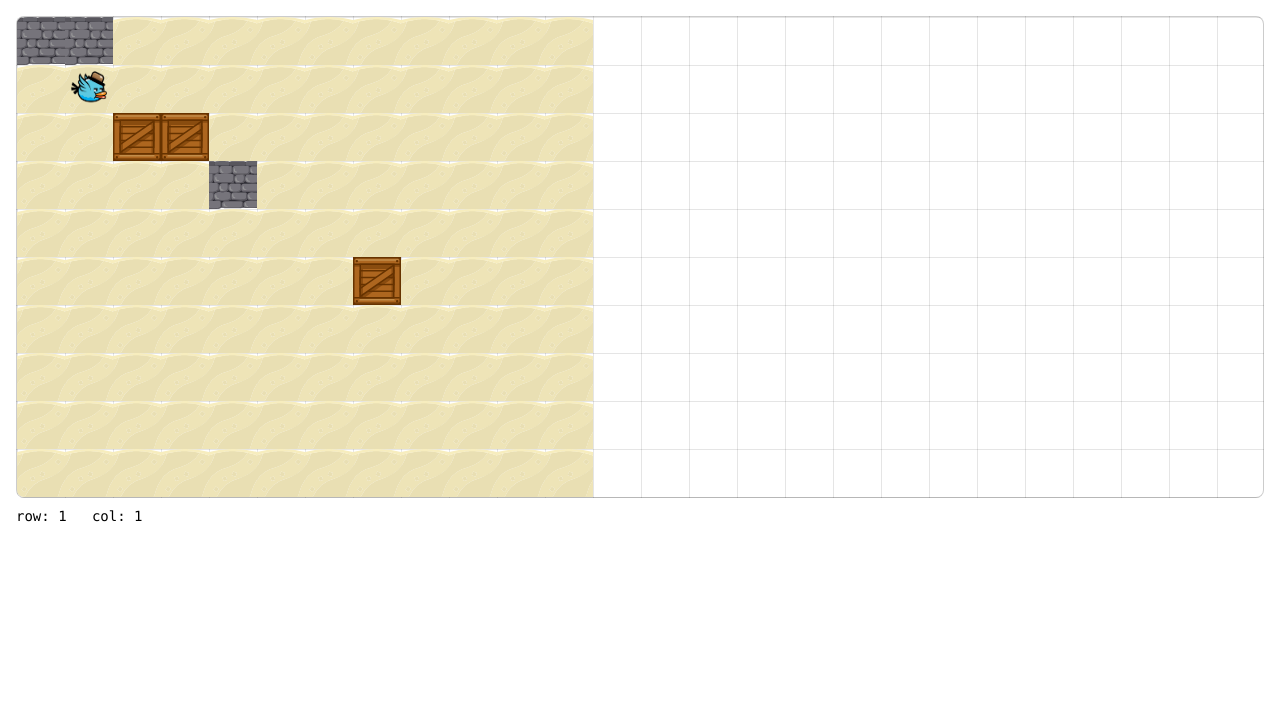
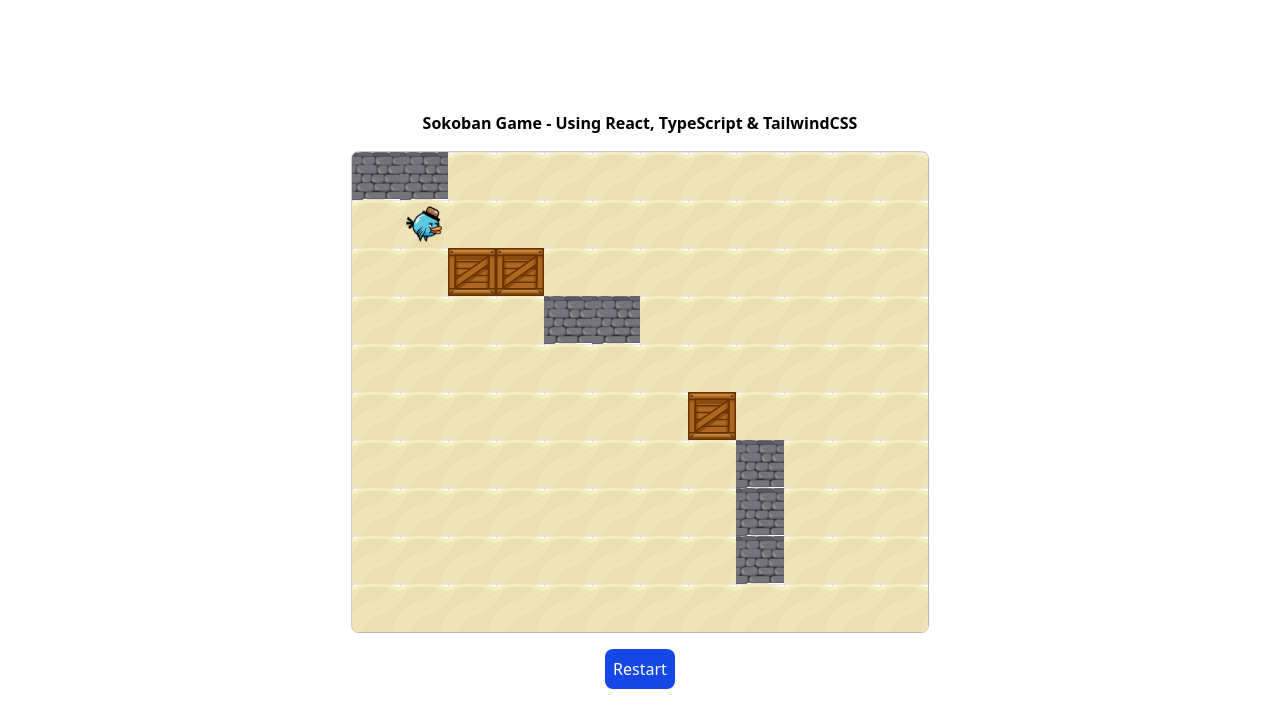
Before and after one commit to RamezzE/Sobokan, a React (Vite) app: page / in a window 1280 px wide. Shown: the top 728 px of the page. Built offline with nearby package versions, Linux system fonts and the light colour scheme.

Commit message:
style: centering the GridBoard

```diff
--- a/src/App.tsx
+++ b/src/App.tsx
@@ -1,16 +1,22 @@
 import GridBoard from "@/components/GridBoard";
+import { stoneCoordinates, boxCoordinates } from "@/constants/coordinates";
 
 const App = () => {
   return (
-    <div style={{ padding: 16 }}>
+    <div className="flex flex-col justify-center items-center gap-y-4 w-screen h-screen">
+      <h1 className="font-semibold">Sokoban Game - Using React, TypeScript & TailwindCSS</h1>
       <GridBoard
         rows={10}
         cols={12}
         cell={48}
         initial={{ row: 1, col: 1 }}
-        stones={[[0, 0], [0, 1], { row: 3, col: 4 }]}
-        boxes={[[2, 2], [2, 3], { row: 5, col: 7 }]}
+        stones={stoneCoordinates}
+        boxes={boxCoordinates}
       />
+
+      <button className="bg-blue-700 p-2 rounded-lg text-white">
+        Restart
+      </button>
     </div>
   );
 }
--- a/src/components/GridBoard.tsx
+++ b/src/components/GridBoard.tsx
@@ -21,7 +21,6 @@ const GridBoard = ({
     cols = 10,
     cell = 48,
     initial = { row: 0, col: 0 },
-    showCoords = true,
     stones = [],
     boxes = [],
 }: GridBoardProps) => {
@@ -253,10 +252,6 @@ const GridBoard = ({
                     <PlayerSprite fps={12} className="w-3/4 h-3/4" />
                 </div>
             </div>
-
-            {showCoords && (
-                <p className="font-mono text-sm">row: {pos.row} &nbsp; col: {pos.col}</p>
-            )}
         </div>
     );
 };
--- /dev/null
+++ b/src/constants/coordinates.tsx
@@ -0,0 +1,16 @@
+export interface Coord {
+    row: number;
+    col: number;
+}
+
+export const stoneCoordinates: Coord[] = [
+    { row: 0, col: 0 }, { row: 0, col: 1 },
+    { row: 3, col: 4 }, { row: 3, col: 5 },
+    { row: 6, col: 8 }, { row: 7, col: 8 },
+    { row: 8, col: 8 }
+];
+
+export const boxCoordinates: Coord[] = [
+    { row: 2, col: 2 }, { row: 2, col: 3 },
+    { row: 5, col: 7 }
+];
```
